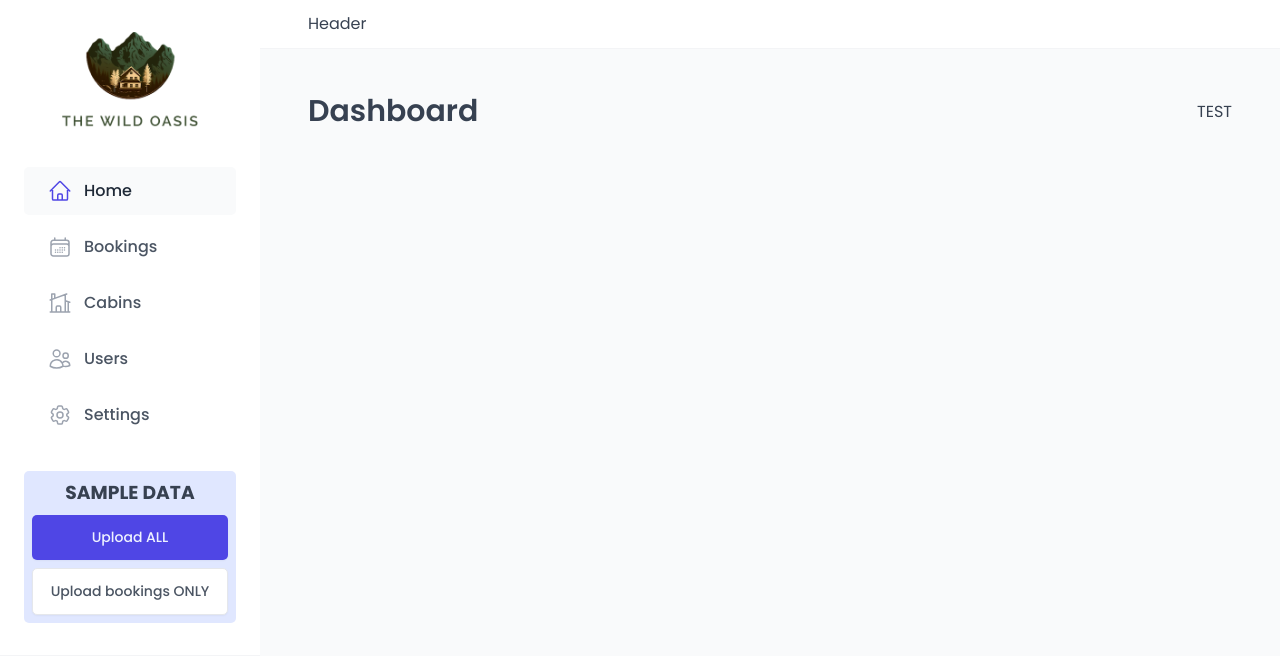
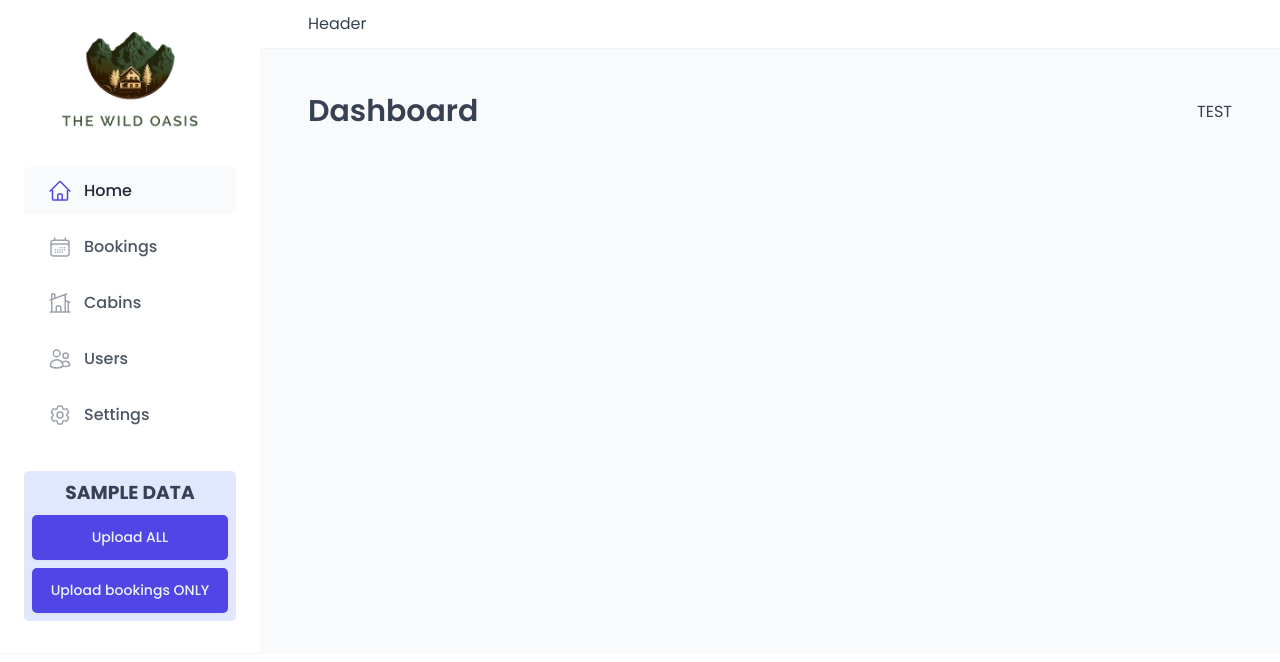
Before and after one commit to bhaveshxrawat/the-wild-oasis, a React (Vite) app: page /dashboard in a window 1280 px wide. Shown: the top 662 px of the page. Built offline with nearby package versions, Linux system fonts and the light colour scheme; a web font is replaced by a local one.

Commit message:
default props set

```diff
--- a/src/data/Uploader.tsx
+++ b/src/data/Uploader.tsx
@@ -153,7 +153,7 @@ function Uploader() {
 
       <Button
         size="medium"
-        variation="secondary"
+        variation="primary"
         onClick={uploadBookings}
         disabled={isLoading}
       >
--- a/src/pages/Bookings.tsx
+++ b/src/pages/Bookings.tsx
@@ -1,12 +1,14 @@
 import BookingTable from "@/features/bookings/BookingTable";
 import Heading from "../ui/Heading";
 import Row from "../ui/Row";
+import BookingTableOperations from "@/features/bookings/BookingTableOperations";
 
 function Bookings() {
   return (
     <>
       <Row type="horizontal">
         <Heading as="h1">All bookings</Heading>
+        <BookingTableOperations />
       </Row>
       <BookingTable />
     </>
--- a/src/ui/Button.tsx
+++ b/src/ui/Button.tsx
@@ -61,4 +61,9 @@ const Button = styled.button<ButtonProps>`
   ${(props) => variations[props.variation]}
 `;
 
+Button.defaultProps = {
+  size: "medium",
+  variation: "primary",
+};
+
 export default Button;
```
